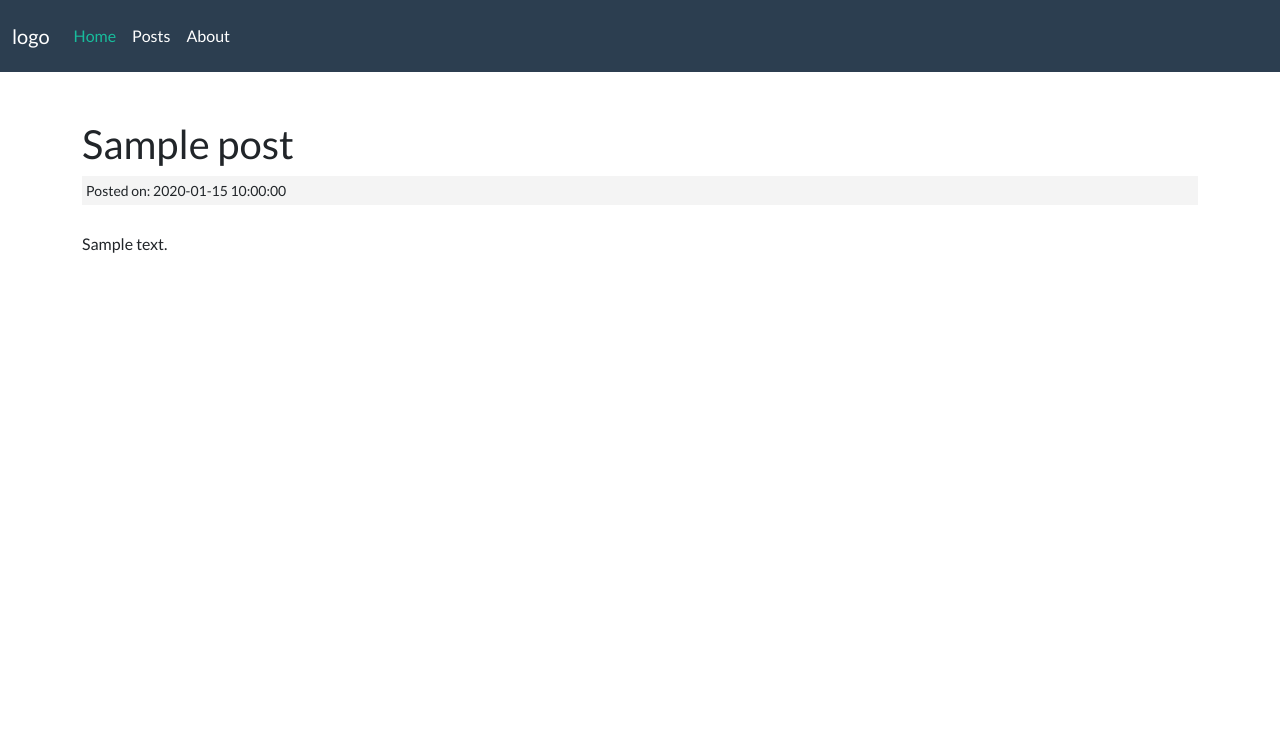
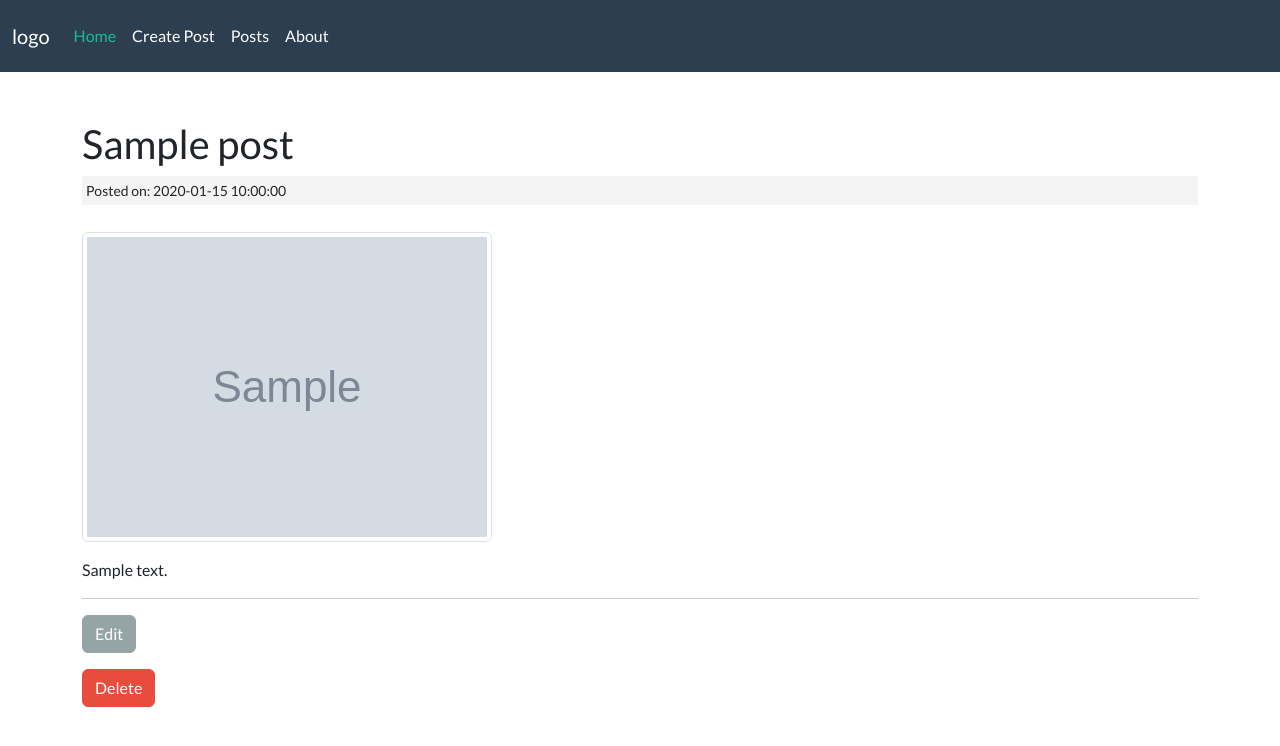
Before and after one commit to NazmieHasan/ciblog, a CodeIgniter app: a page that uses application/views/posts/view.php in a window 1280 px wide. Shown: the top 746 px of the page. Run offline with CodeIgniter, Linux system fonts and the light colour scheme; tables that the repository leaves empty or names only in its code hold one stand-in row (values such as "Sample post"); grey boxes marked "Sample" are stand-in pictures.

Commit message:
post CRUD

```diff
--- a/application/config/autoload.php
+++ b/application/config/autoload.php
@@ -58,7 +58,7 @@ $autoload['packages'] = array();
 |
 |	$autoload['libraries'] = array('user_agent' => 'ua');
 */
-$autoload['libraries'] = array();
+$autoload['libraries'] = array('form_validation');
 
 /*
 | -------------------------------------------------------------------
@@ -89,7 +89,7 @@ $autoload['drivers'] = array();
 |
 |	$autoload['helper'] = array('url', 'file');
 */
-$autoload['helper'] = array('url');
+$autoload['helper'] = array('url', 'form', 'text');
 
 /*
 | -------------------------------------------------------------------
--- a/application/config/routes.php
+++ b/application/config/routes.php
@@ -1,8 +1,10 @@
 <?php
 defined('BASEPATH') OR exit('No direct script access allowed');
 
+$route['posts/create'] = 'posts/create';
+$route['posts/update'] = 'posts/update';
+$route['posts/(:any)'] = 'posts/view/$1';
 $route['posts'] = 'posts/index';
-$route['posts/(:any)'] = 'posts/view/$1';
 $route['default_controller'] = 'pages/view';
 $route['(:any)'] = 'pages/view/$1';
 $route['404_override'] = '';
--- a/application/controllers/Posts.php
+++ b/application/controllers/Posts.php
@@ -26,4 +26,63 @@ class Posts extends CI_Controller {
 	    $this->load->view('templates/footer');
 	}
 
+	public function create() {
+	    $data['title'] = 'Create Post';
+
+	    $data['categories'] = $this->post_model->get_categories();
+
+	    $this->form_validation->set_rules('title', 'Title', 'required');
+	    $this->form_validation->set_rules('body', 'Body', 'required');
+
+	    if ($this->form_validation->run() === FALSE) {
+	        $this->load->view('templates/header');
+	        $this->load->view('posts/create', $data);
+	        $this->load->view('templates/footer');
+	    } else {
+	    	$config['upload_path'] = './assets/images/posts';
+	    	$config['allowed_types'] = 'jpg|jpeg';
+            $config['max_size'] = '2048';
+
+            $this->load->library('upload', $config);
+
+            if (!$this->upload->do_upload()) {
+                $errors = ['error' => $this->upload->display_errors()];
+                $post_image = 'noimage.jpg';
+            } else {
+            	$data = ['upload_data' => $this->upload->data()];
+            	$post_image = $_FILES['userfile']['name'];
+            }
+
+	        $this->post_model->create_post($post_image);
+	        redirect('posts');
+	    }
+
+	}
+
+	public function delete($id) {
+	    $this->post_model->delete_post($id);
+	    redirect('posts');
+	}
+
+	public function edit($slug) {
+	    $data['post'] = $this->post_model->get_posts($slug);
+
+	    $data['categories'] = $this->post_model->get_categories();
+
+	    if (empty($data['post'])) {
+	        show_404();
+	    }
+
+	    $data['title'] = 'Edit Post';
+
+	    $this->load->view('templates/header');
+	    $this->load->view('posts/edit', $data);
+	    $this->load->view('templates/footer');
+	}
+
+	public function update() {
+	    $this->post_model->update_post();
+	    redirect('posts');
+	}
+
 }
--- a/application/models/Post_model.php
+++ b/application/models/Post_model.php
@@ -8,6 +8,8 @@ class Post_model extends CI_Model {
 
 	public function get_posts($slug = FALSE) {
         if ($slug === FALSE) {
+            $this->db->order_by('posts.id', 'DESC');
+            $this->db->join('categories', 'categories.id = posts.category_id');
             $query = $this->db->get('posts');
             return $query->result_array();
         }
@@ -20,4 +22,44 @@ class Post_model extends CI_Model {
 
 	}
 
+	public function create_post($post_image) {
+        $slug = url_title($this->input->post('title'));
+
+        $data = [
+            'title' => $this->input->post('title'),
+            'slug' => $slug,
+            'body' => $this->input->post('body'),
+            'category_id' => $this->input->post('category_id'),
+            'post_image' => $post_image
+        ];
+
+        return $this->db->insert('posts', $data);
+	}
+
+	public function delete_post($id) {
+	    $this->db->where('id', $id);
+	    $this->db->delete('posts');
+	    return true;
+	}
+
+	public function update_post() {
+	    $slug = url_title($this->input->post('title'));
+
+	    $data = [
+            'title' => $this->input->post('title'),
+            'slug' => $slug,
+            'body' => $this->input->post('body'),
+            'category_id' => $this->input->post('category_id')
+        ];
+
+        $this->db->where('id', $this->input->post('id'));
+        return $this->db->update('posts', $data);
+	}
+
+	public function get_categories() {
+		$this->db->order_by('name');
+		$query = $this->db->get('categories');
+		return $query->result_array();
+	}
+
 }
--- a/application/views/posts/view.php
+++ b/application/views/posts/view.php
@@ -1,6 +1,21 @@
 <h2><?= $post['title'] ?></h2>
-<small class="post-date">Posted on: <?php echo $post['created_at']; ?></small>
+<small class="post-date">
+    Posted on: <?php echo $post['created_at']; ?>
+</small>
 <br />
+<div class="row mb-3">
+    <div class="col-md-6">
+        <img class="img-thumbnail" src="<?php echo site_url(); ?>assets/images/posts/<?php echo $post['post_image']; ?>">
+    </div>
+</div>
 <div class="post-body">
     <?= $post['body'] ?>
 </div>
+
+<hr />
+<p>
+    <a class="btn btn-secondary" href="<?php echo base_url(); ?>posts/edit/<?php echo $post['slug']; ?>">Edit</a>
+</p>
+<?= form_open('/posts/delete/'.$post['id']); ?>
+    <input type="submit" value="Delete" class="btn btn-danger">
+</form>
--- a/application/views/templates/header.php
+++ b/application/views/templates/header.php
@@ -18,6 +18,9 @@
                     <li class="nav-item">
                         <a class="nav-link active" href="<?php echo base_url(); ?>">Home</a>
                     </li>
+                    <li class="nav-item">
+                        <a class="nav-link" href="<?php echo base_url(); ?>posts/create">Create Post</a>
+                    </li>
                      <li class="nav-item">
                         <a class="nav-link" href="<?php echo base_url(); ?>posts">Posts</a>
                     </li>
```
Also changed, not shown: application/views/posts/create.php (added, +30 -0 lines), application/views/posts/edit.php (added, +27 -0 lines), application/views/posts/index.php (+14 -6 lines), assets/images/posts/noimage.jpg (added).
